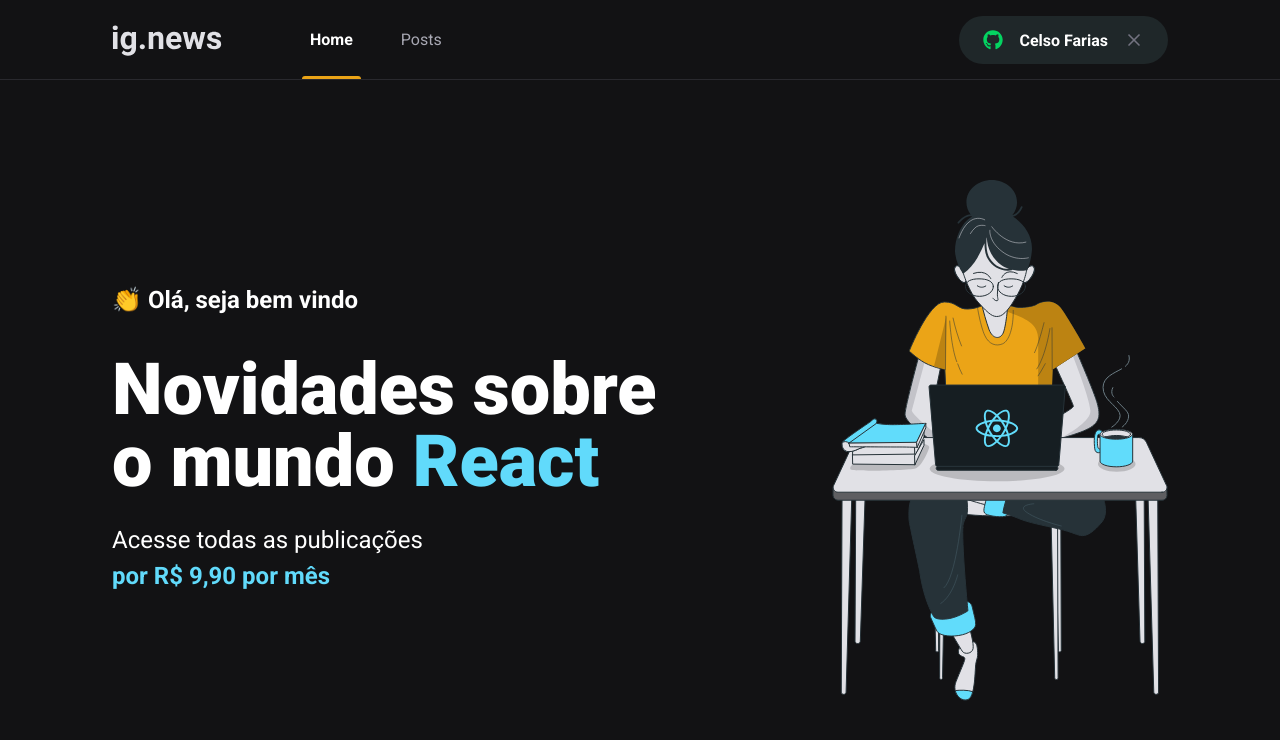
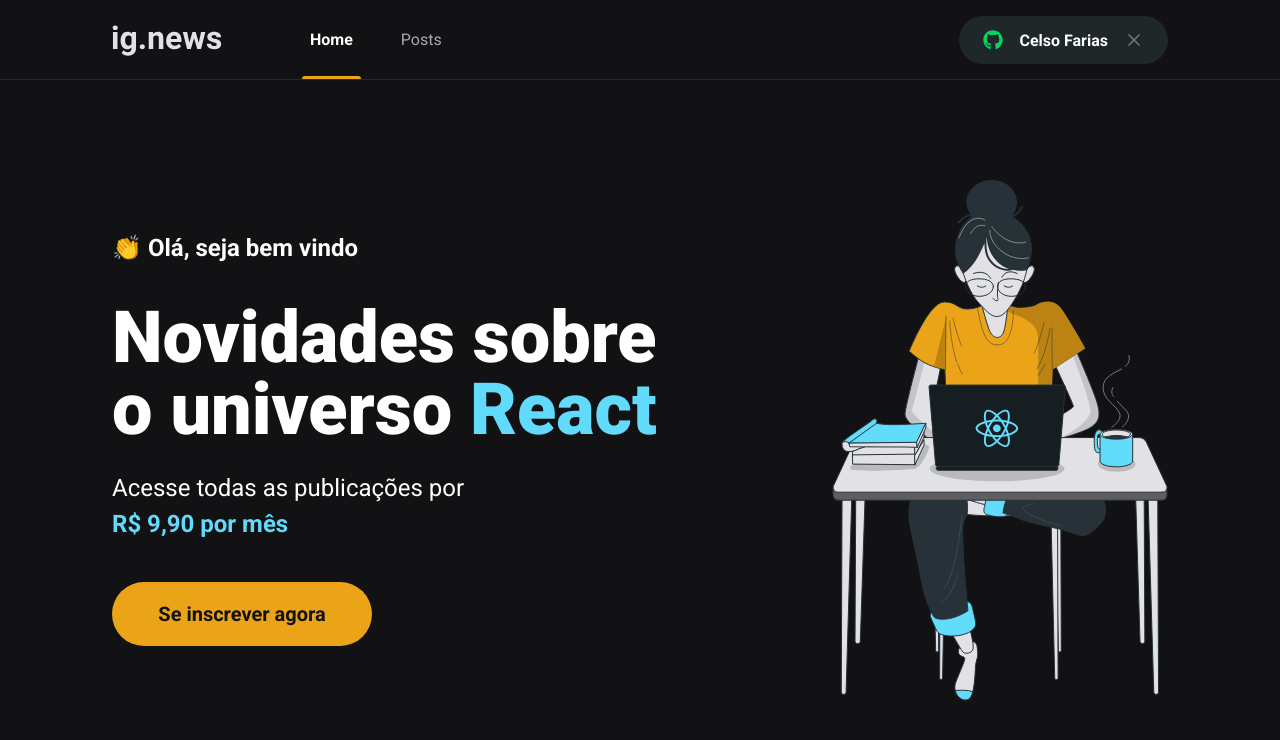
Before and after one commit to fariasoc/ignews, a Next.js app: page / in a window 1280 px wide. Shown: the top 740 px of the page. Built offline with nearby package versions, Linux system fonts and the light colour scheme.

Commit message:
botão de inscrição

```diff
--- /dev/null
+++ b/src/components/SubscribeButton/index.tsx
@@ -0,0 +1,13 @@
+import styles from './styles.module.scss';
+
+export function SubscribeButton() {
+  return (
+
+    <button
+    type="button"
+    className={styles.subscribeButton}
+    >
+     Se inscrever agora
+    </button>
+  )
+}
--- /dev/null
+++ b/src/components/SubscribeButton/styles.module.scss
@@ -0,0 +1,20 @@
+.subscribeButton{
+  width: 260px;
+  height: 4rem;
+  border: 0;
+  border-radius: 2rem;
+  background: var(--yellow-500);
+  color: var(--gray-900);
+  font-size: 1.25rem;
+  font-weight: bold;
+
+  display: flex;
+  align-items: center;
+  justify-content: center;
+
+  transition: filter 0.2s;
+
+  &:hover {
+    filter: brightness(0.8);
+  }
+}
--- a/src/pages/home.module.scss
+++ b/src/pages/home.module.scss
@@ -39,8 +39,9 @@
       color: var(--cyan-500);
       font-weight:bold;
     }
-
   }
 
-
+  button {
+    margin-top: 2.5rem;
+  }
 }
--- a/src/pages/index.tsx
+++ b/src/pages/index.tsx
@@ -1,4 +1,5 @@
 import Head from 'next/head';
+import { SubscribeButton } from '../components/SubscribeButton';
 import styles from './home.module.scss';
 
 export default function Home() {
@@ -11,11 +12,12 @@ export default function Home() {
       <main className={styles.contentContainer} >
         <section className={styles.hero} >
           <span> 👏 Olá, seja bem vindo  </span>
-          <h1> Novidades sobre o mundo <span> React </span>   </h1>
+          <h1> Novidades sobre o universo <span> React </span>   </h1>
           <p>
-            Acesse todas as publicações <br />
-            <span> por R$ 9,90 por mês </span>
+            Acesse todas as publicações por <br />
+            <span>  R$ 9,90 por mês </span>
           </p>
+          <SubscribeButton/>
         </section>
         <img src="/images/avatar.svg" alt="Girl coding" />
       </main>
```
